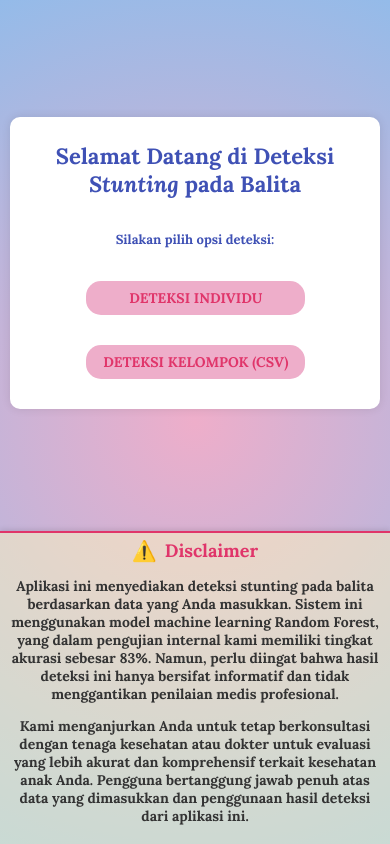
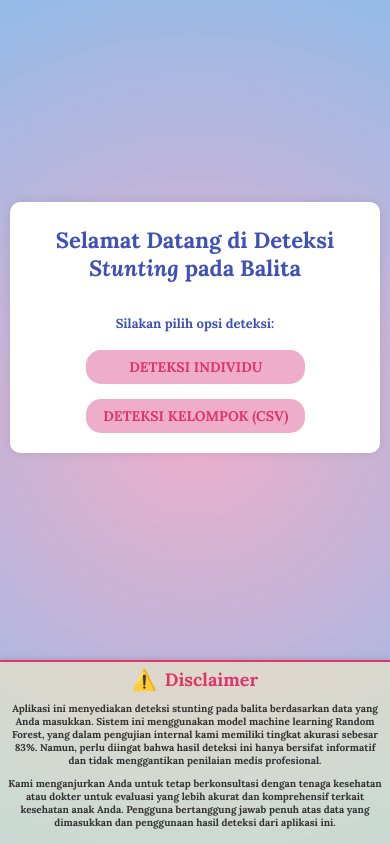
Before and after one commit to alfaqihunnafis/KKN_StuntingDetection_MPASI, a Flask app: page / in a window 390 px wide. Run offline with Flask 3, Linux system fonts and the light colour scheme; parts of the project's set-up code (start-up, migrations or seed data) failed here and were passed over.

Commit message:
fix responsive design

```diff
--- a/static/css/style.css
+++ b/static/css/style.css
@@ -209,6 +209,12 @@ footer {
         font-size: 1.7em;
     }
 
+    .form-title {
+        margin-top: 10px;
+        padding-bottom: 10px;
+        font-size: 15px
+    }
+
     .form-group {
         flex-direction: column;
         align-items: flex-start;
@@ -233,15 +239,19 @@ footer {
         display: flex;
         flex-direction: column;
         align-items: center;
-        margin-bottom: 10px;
     }
 
     .option-buttons .button {
         width: 86%;
+        margin-top: 5px;
     }
 
     .download-btn {
         width: 86%;
+    }
+
+    footer {
+        font-size: 10px;
     }
 }
 
@@ -267,10 +277,15 @@ footer {
     .option-buttons .button {
         font-size: 14px;
         padding: 8px 16px;
+        margin-top: 5px;
     }
 
     .download-btn {
         font-size: 14px;
         padding: 8px 16px;
     }
+
+    footer {
+        font-size: 10px;
+    }
 }
```
